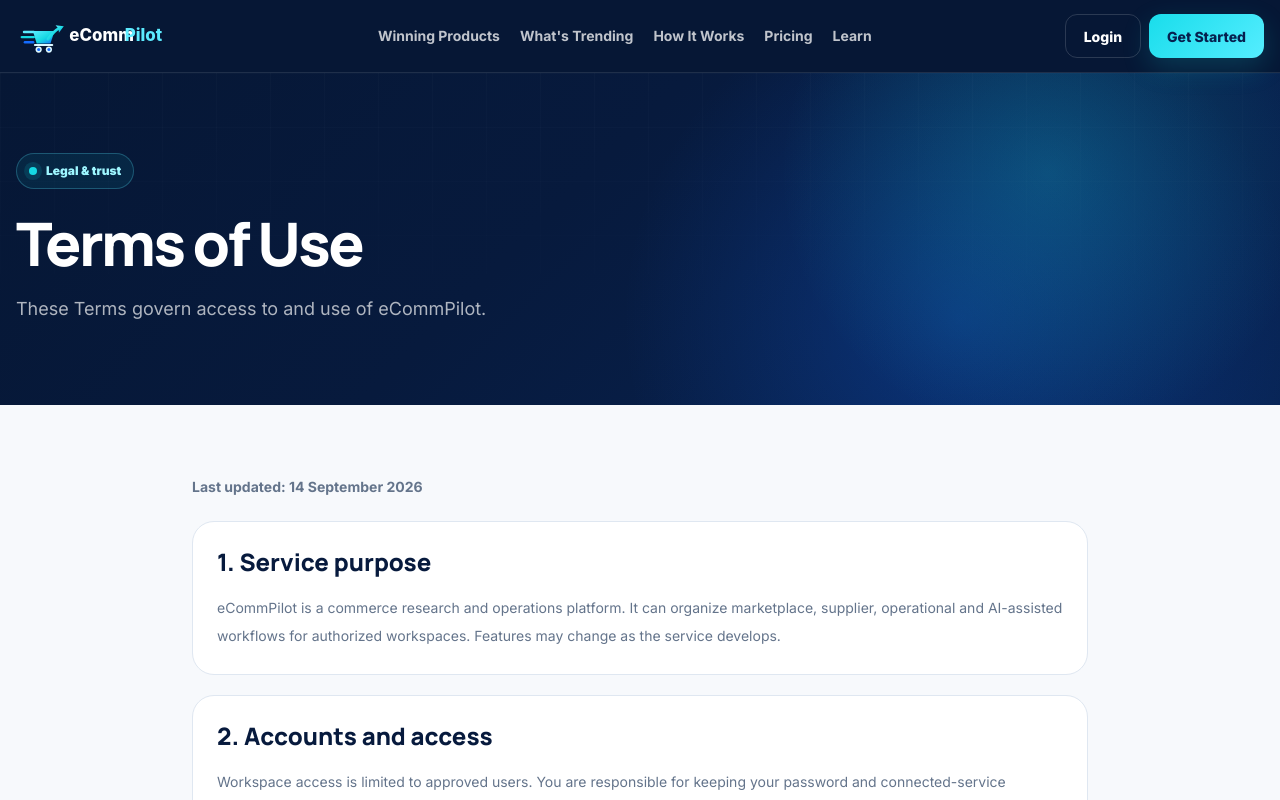
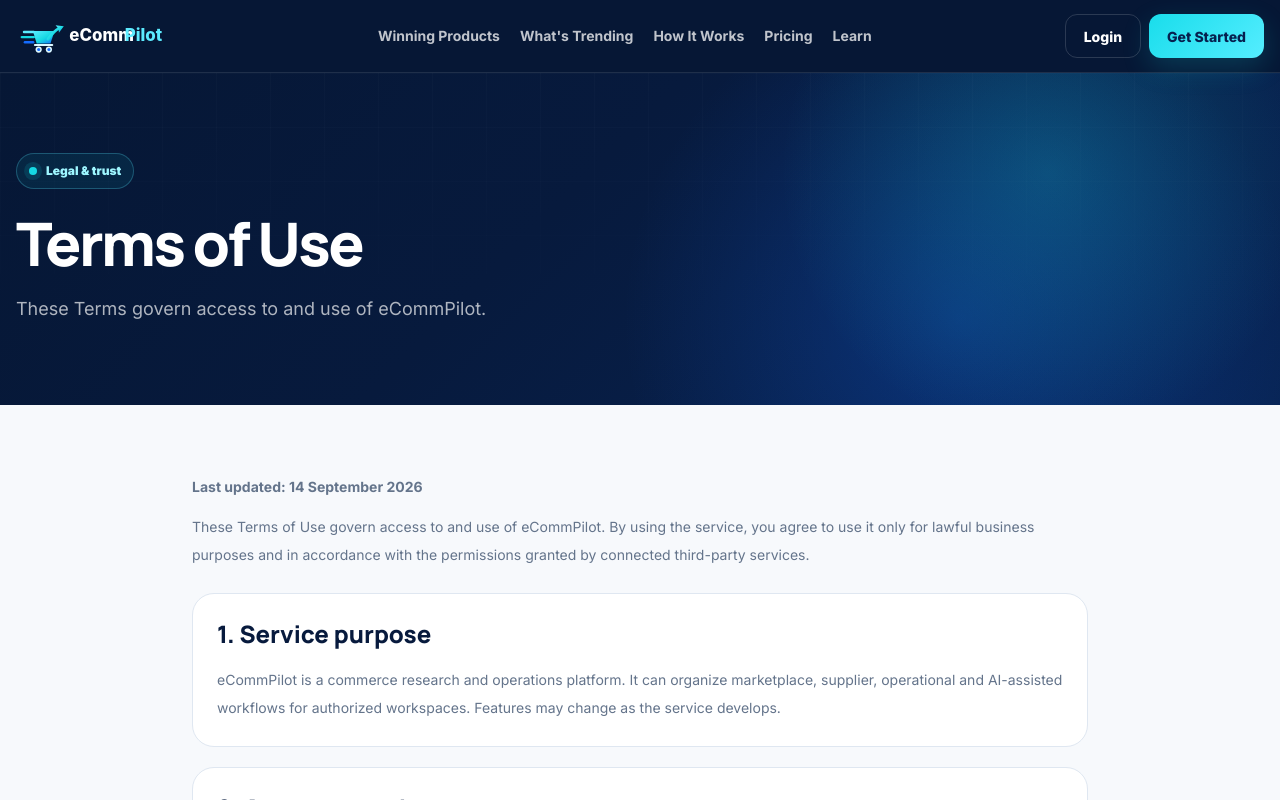
Before and after one commit to ponzey717/ecommpilot-main, a Next.js app: page /terms in a window 1280 px wide. Shown: the top 800 px of the page. Built offline with nearby package versions, Linux system fonts and the light colour scheme.

Commit message:
legal: restore Terms acceptance introduction

```diff
--- a/src/app/terms/page.tsx
+++ b/src/app/terms/page.tsx
@@ -30,7 +30,12 @@ export default function TermsPage() {
       />
       <section className="py-14 md:py-18">
         <div className="site-container max-w-4xl">
-          <p className="mb-6 text-sm font-bold text-[var(--muted)]">Last updated: 14 September 2026</p>
+          <p className="text-sm font-bold text-[var(--muted)]">Last updated: 14 September 2026</p>
+          <p className="mt-4 mb-6 text-sm leading-7 text-[var(--muted)]">
+            These Terms of Use govern access to and use of eCommPilot. By using the service,
+            you agree to use it only for lawful business purposes and in accordance with the
+            permissions granted by connected third-party services.
+          </p>
           <div className="grid gap-5">
             <Section title="1. Service purpose">
               <p>
```
